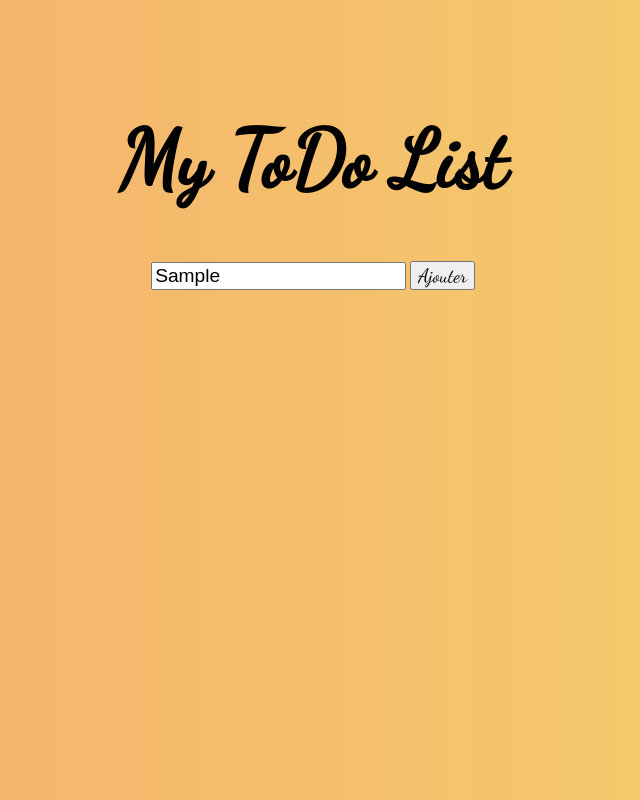
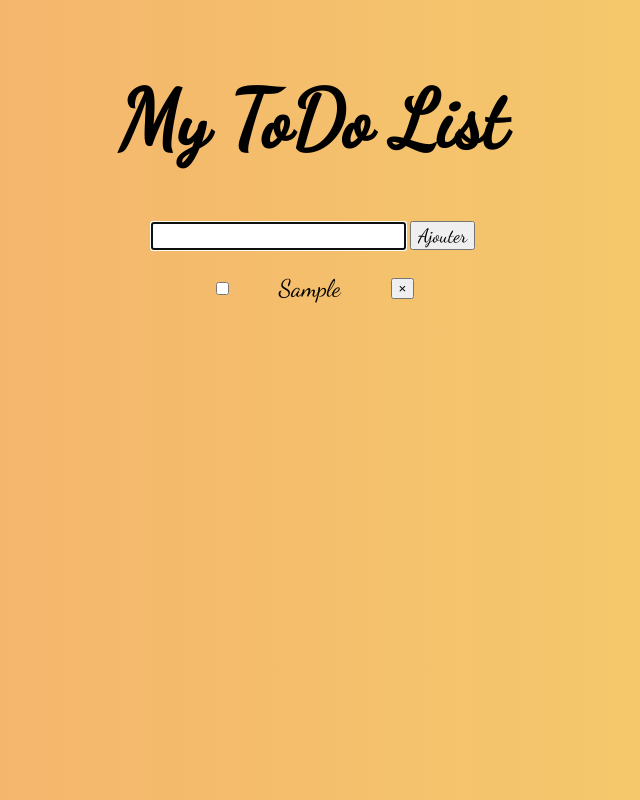
Before and after one commit to DombaldSteeve/ToDoList, a plain HTML site: page index.html in a window 1280 px wide. Both pictures are taken after typing "Sample" into the empty fields and a click on the button "Ajouter". Shown: the whole page, without its empty margins (327-967 px from the left). Drawn offline with Linux system fonts and the light colour scheme.

Commit message:
debug button enter

```diff
--- a/index.js
+++ b/index.js
@@ -15,9 +15,6 @@ if ("localStorage" in window && todosStorage && todosStorage.length) {
         createTodo(todo);
     }
 }
-
-
-
 
 function createTodo (todo) {
 
@@ -48,14 +45,7 @@ function createTodo (todo) {
         .appendChild(toDoTask);
 
 
-        closedTask.addEventListener('click', function() {
-            if (!checkBox.checked) {
-                confirm("Tâche non accomplie, SUPPRIMER ?")
-                toDoTask.remove();
-            } else {
-                toDoTask.remove();
-            }
-        })
+        closedTask.addEventListener('click', () => updateTodos(todo, toDoTask));
 
         checkBox.addEventListener('change', updateTodoState.bind({},todo));
 }
@@ -80,7 +70,10 @@ const ajouterTask = document.getElementById("ajouterButton")
 ajouterTask.addEventListener('click', function () {
     const maTache = tacheAFaire.value;
     if (maTache.length >= 4 ) {
-        toDo(maTache);
+        const todo = new Todo(maTache);
+        createTodo(todo);
+        todos.push(todo);
+        localStorage.setItem(TODOS_KEY, JSON.stringify(todos));
         tacheAFaire.value = "";
         tacheAFaire.focus();
     }
--- a/style.css
+++ b/style.css
@@ -13,7 +13,7 @@ html {
     flex-direction: column;
     justify-content: flex-start;
     align-items: center;
-    padding-top: 50px;
+    padding-top: 10px;
 }
 
 h1 {
@@ -23,7 +23,6 @@ h1 {
 
 .taches{
     display: block;
-
 }
 
 .todos {
@@ -38,6 +37,7 @@ h1 {
     display: flex;
     flex-direction: row;
     align-items: center;
+
 }
 
 .todo > *:not(:last-child) {
```
